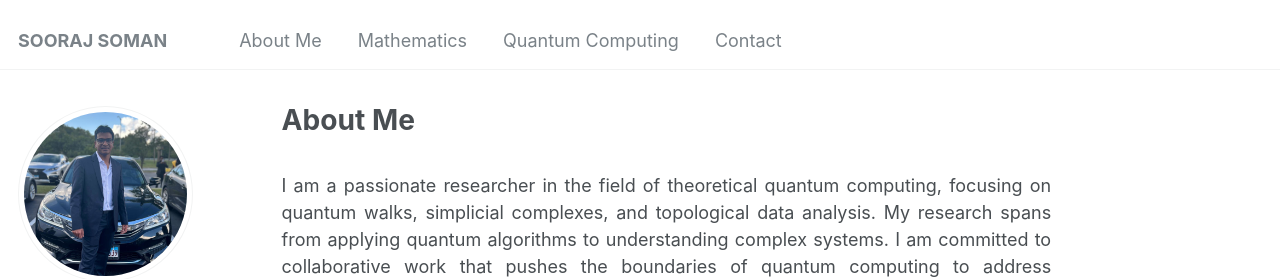
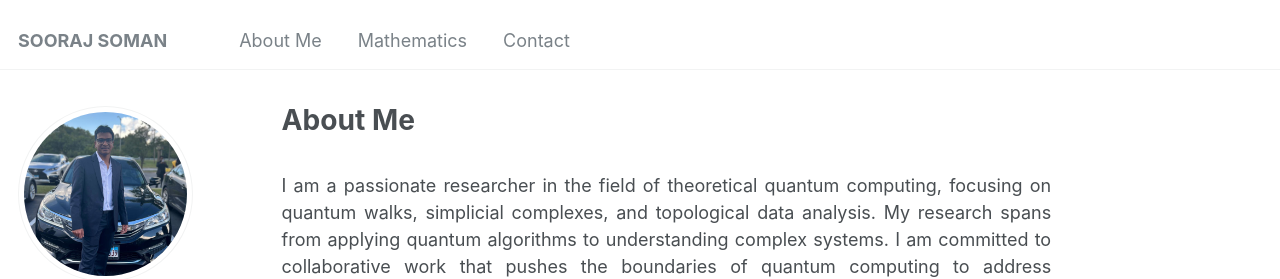
Before and after one commit to soorajss1729/soorajss1729.github.io, a Jekyll site: the page built from _pages/about.md, in a window 1280 px wide. Shown: the top 279 px of the page. Built offline with Jekyll 4.4.1, drawn with Linux system fonts in a browser that asks for light colours.

Commit message:
Update navigation.yml

```diff
--- a/_data/navigation.yml
+++ b/_data/navigation.yml
@@ -12,8 +12,6 @@ main:
   - title: "Mathematics"
     url: /mathematics#
 
-  - title: "Quantum Computing"
-    url: /#qc
 
 #  - title: "Publications"
     url: /publications/
```
